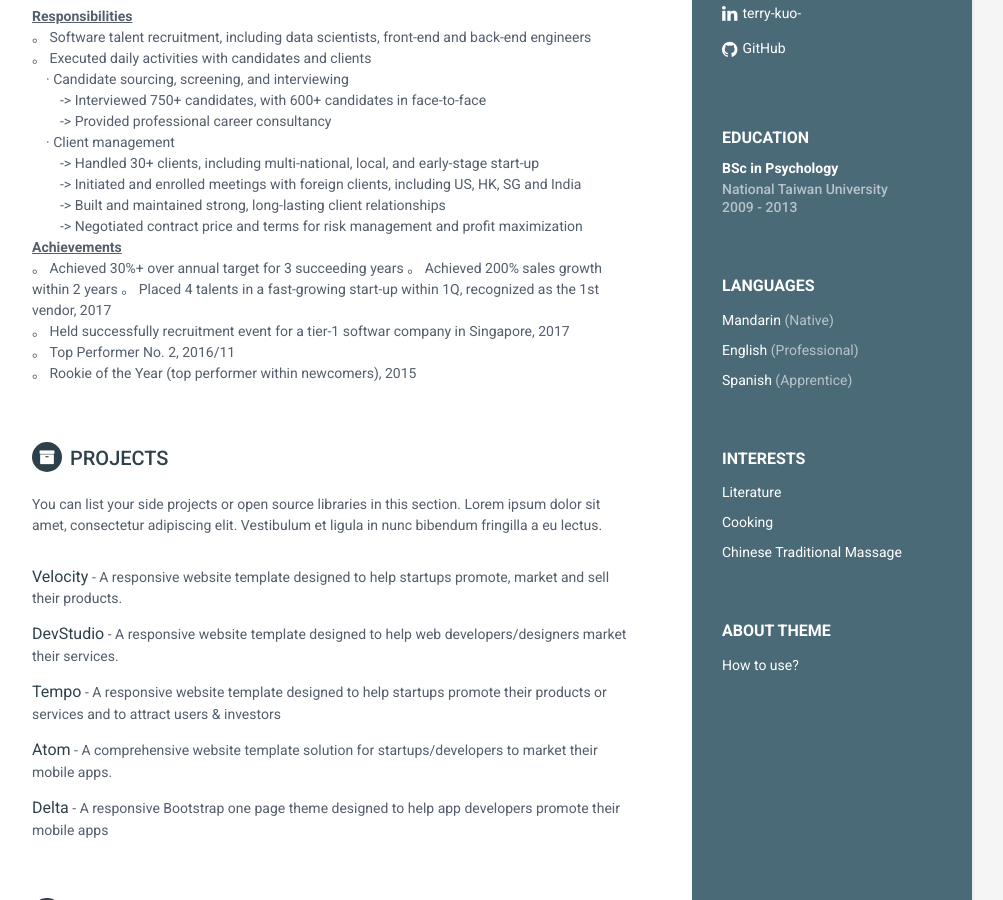
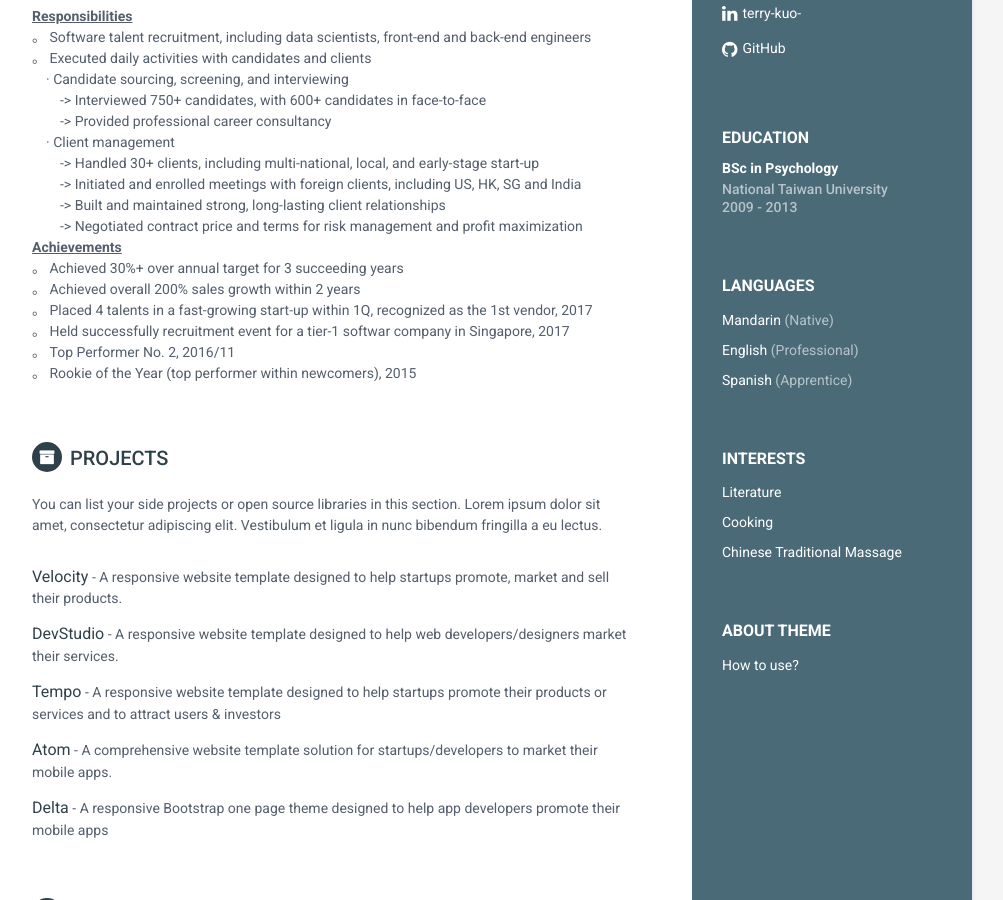
Before and after one commit to sealpuppy/Online_CV, a Jekyll site: the page built from index.html, in a window 1280 px wide and 900 px high, scrolled down 418 px. Shown: the whole window, without its empty margins (168-1171 px from the left). Built offline with Jekyll 4.4.1, drawn with Linux system fonts in a browser that asks for light colours.

Commit message:
update work experience

```diff
--- a/_data/experiences.yml
+++ b/_data/experiences.yml
@@ -19,8 +19,8 @@
   　　-> Built and maintained strong, long-lasting client relationships <br>
   　　-> Negotiated contract price and terms for risk management and profit maximization <br>
   <b> <u> Achievements </b> </u> <br>
-  。 Achieved 30%+ over annual target for 3 succeeding years
-  。 Achieved 200% sales growth within 2 years
+  。 Achieved 30%+ over annual target for 3 succeeding years <br>
+  。 Achieved overall 200% sales growth within 2 years <br>
   。 Placed 4 talents in a fast-growing start-up within 1Q, recognized as the 1st vendor, 2017 <br>
   。 Held successfully recruitment event for a tier-1 softwar company in Singapore, 2017 <br>
   。 Top Performer No. 2, 2016/11 <br>
```
